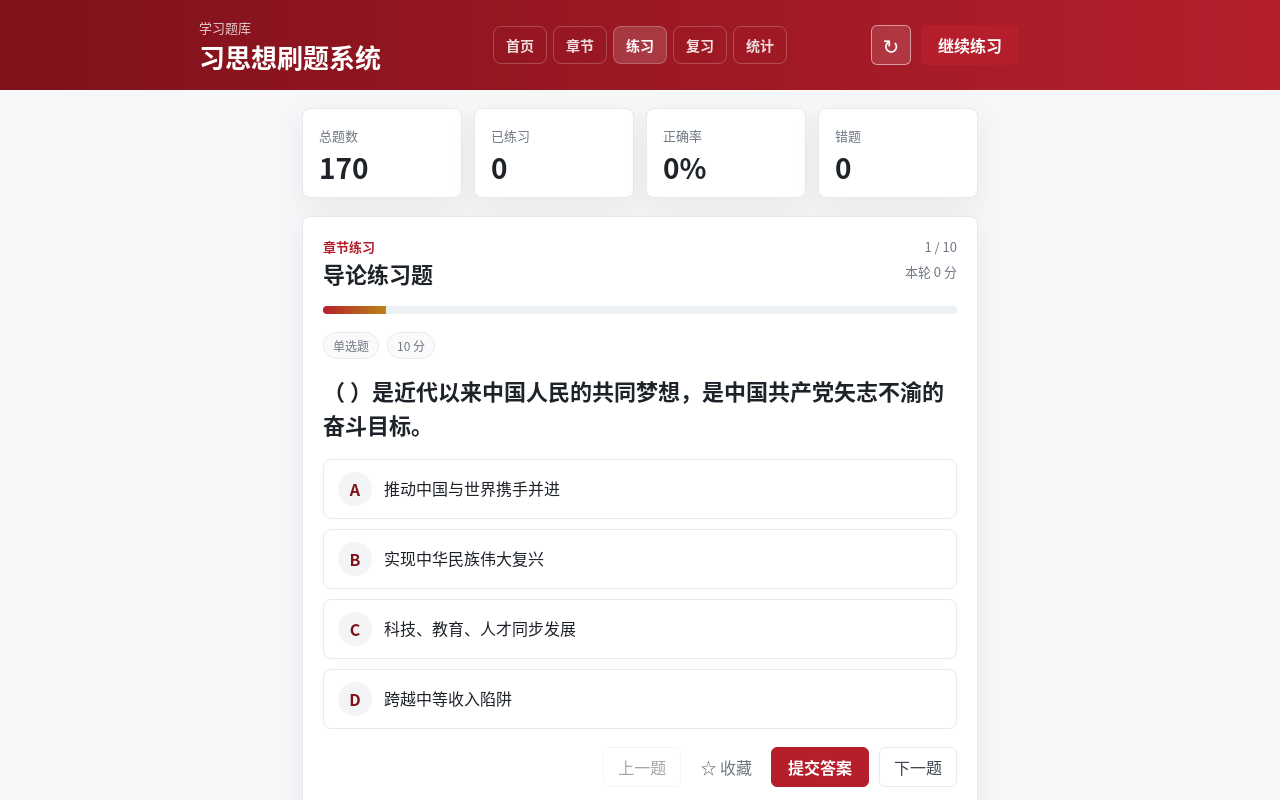
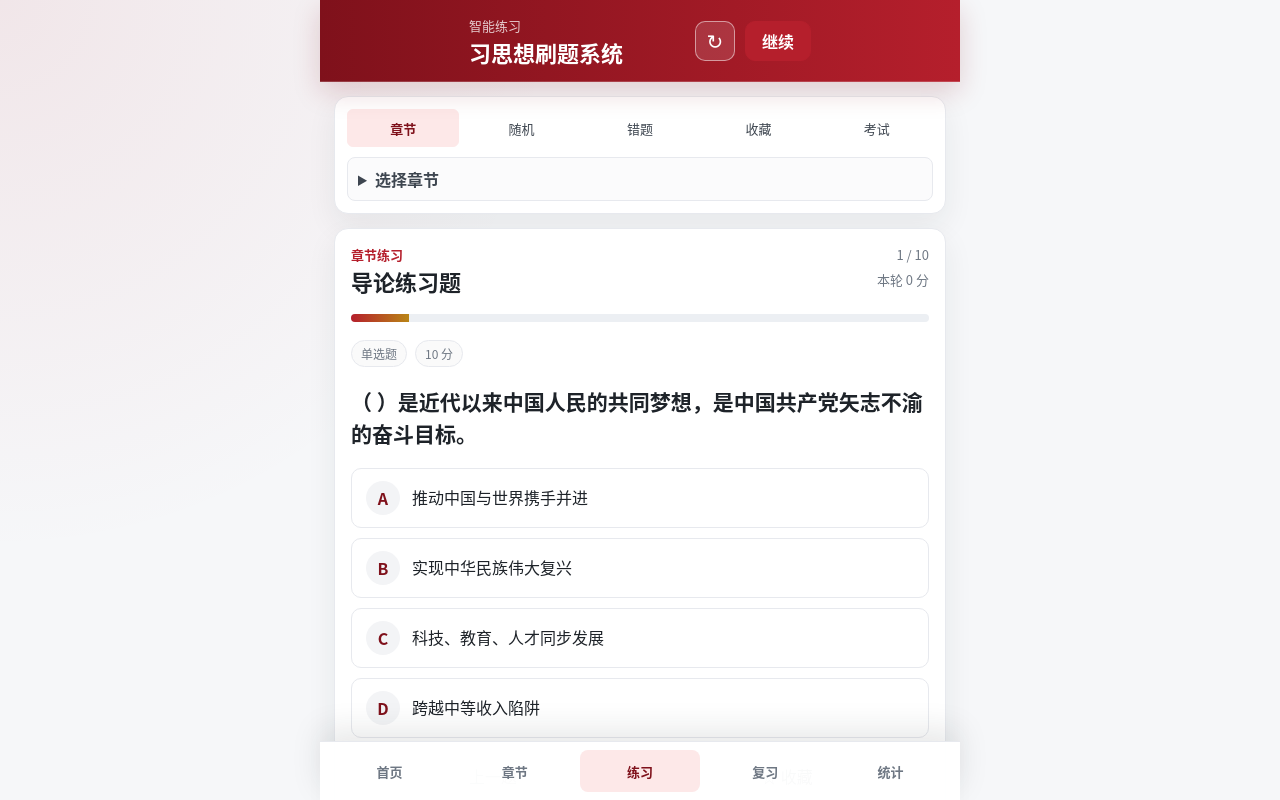
Before and after one commit to meanjey/xisixiang, a plain HTML site: page practice.html in a window 1280 px wide. Shown: the top 800 px of the page. Drawn offline with Linux system fonts and the light colour scheme.

Commit message:
Refine app-style quiz layout

```diff
--- a/app.js
+++ b/app.js
@@ -2507,6 +2507,8 @@ function renderChapters() {
 }
 
 function renderSummary() {
+  if (!els.totalQuestions || !els.answeredQuestions || !els.accuracyRate || !els.mistakeCount) return;
+
   const total = allQuestions.length;
   const stats = Object.values(progress.stats);
   const answered = stats.length;
--- a/practice.html
+++ b/practice.html
@@ -2,15 +2,15 @@
 <html lang="zh-CN">
   <head>
     <meta charset="UTF-8" />
-    <meta name="viewport" content="width=device-width, initial-scale=1.0" />
+    <meta name="viewport" content="width=device-width, initial-scale=1.0, maximum-scale=1.0, user-scalable=no" />
     <title>章节练习 - 习思想刷题系统</title>
-    <link rel="stylesheet" href="styles.css?v=20260612-3" />
+    <link rel="stylesheet" href="styles.css?v=20260612-4" />
   </head>
   <body data-page="practice">
     <div class="app-shell">
       <header class="topbar">
         <div class="brand-block">
-          <p class="eyebrow">学习题库</p>
+          <p class="eyebrow">智能练习</p>
           <h1>习思想刷题系统</h1>
         </div>
         <nav class="site-nav" aria-label="主要导航">
@@ -22,45 +22,24 @@
         </nav>
         <div class="top-actions">
           <button class="icon-button" id="resetProgress" title="清空记录" type="button">↻</button>
-          <button class="primary-button" id="quickStart" type="button">继续练习</button>
+          <button class="primary-button" id="quickStart" type="button">继续</button>
         </div>
       </header>
 
-      <main class="workspace">
-        <aside class="sidebar">
-          <section class="nav-section">
-            <h2>练习模式</h2>
-            <button class="nav-item active" data-mode="chapter" type="button">章节练习</button>
-            <button class="nav-item" data-mode="random" type="button">随机练习</button>
-            <button class="nav-item" data-mode="mistakes" type="button">错题本</button>
-            <button class="nav-item" data-mode="favorites" type="button">收藏题</button>
-            <button class="nav-item" data-mode="exam" type="button">模拟考试</button>
-          </section>
+      <main class="workspace practice-page">
+        <section class="practice-toolbar">
+          <div class="mode-tabs" aria-label="练习模式">
+            <button class="nav-item active" data-mode="chapter" type="button">章节</button>
+            <button class="nav-item" data-mode="random" type="button">随机</button>
+            <button class="nav-item" data-mode="mistakes" type="button">错题</button>
+            <button class="nav-item" data-mode="favorites" type="button">收藏</button>
+            <button class="nav-item" data-mode="exam" type="button">考试</button>
+          </div>
 
-          <section class="nav-section">
-            <h2>章节</h2>
+          <details class="chapter-picker">
+            <summary>选择章节</summary>
             <div id="chapterList" class="chapter-list"></div>
-          </section>
-        </aside>
-
-        <section class="content-area">
-          <section class="summary-grid" aria-label="学习概览">
-            <article class="metric-card">
-              <span>总题数</span>
-              <strong id="totalQuestions">0</strong>
-            </article>
-            <article class="metric-card">
-              <span>已练习</span>
-              <strong id="answeredQuestions">0</strong>
-            </article>
-            <article class="metric-card">
-              <span>正确率</span>
-              <strong id="accuracyRate">0%</strong>
-            </article>
-            <article class="metric-card">
-              <span>错题</span>
-              <strong id="mistakeCount">0</strong>
-            </article>
+          </details>
         </section>
 
         <section class="practice-layout">
@@ -92,7 +71,7 @@
             <div class="question-actions">
               <button class="ghost-button" id="prevQuestion" type="button">上一题</button>
               <button class="text-button" id="favoriteQuestion" type="button">☆ 收藏</button>
-                <button class="primary-button" id="submitAnswer" type="button">提交答案</button>
+              <button class="primary-button" id="submitAnswer" type="button">提交</button>
               <button class="ghost-button" id="nextQuestion" type="button">下一题</button>
             </div>
           </article>
@@ -109,10 +88,9 @@
             <div class="chapter-status" id="chapterStatus"></div>
           </aside>
         </section>
-        </section>
       </main>
     </div>
 
-    <script src="app.js?v=20260612-3"></script>
+    <script src="app.js?v=20260612-4"></script>
   </body>
 </html>
--- a/styles.css
+++ b/styles.css
@@ -1070,3 +1070,263 @@ button:disabled {
     grid-template-columns: repeat(2, minmax(0, 1fr));
   }
 }
+
+/* Clean app framework inspired by the 毛概 reference. */
+body {
+  padding-bottom: 76px;
+  background:
+    radial-gradient(circle at top left, rgba(181, 31, 44, 0.08), transparent 30%),
+    var(--page);
+  -webkit-tap-highlight-color: transparent;
+}
+
+.app-shell {
+  width: min(640px, 100%);
+  margin: 0 auto;
+  min-height: 100vh;
+}
+
+.topbar {
+  width: min(640px, 100%);
+  min-height: 82px;
+  margin: 0 auto;
+  padding: 16px;
+  position: sticky;
+  top: 0;
+  z-index: 30;
+  border-bottom: 1px solid rgba(255, 255, 255, 0.18);
+  box-shadow: 0 10px 26px rgba(127, 17, 27, 0.18);
+}
+
+.topbar h1 {
+  font-size: 22px;
+}
+
+.top-actions {
+  flex: 0 0 auto;
+}
+
+.site-nav {
+  width: min(640px, 100%);
+  padding: 8px 10px calc(8px + env(safe-area-inset-bottom));
+  position: fixed;
+  left: 50%;
+  right: auto;
+  bottom: 0;
+  z-index: 40;
+  display: grid;
+  grid-template-columns: repeat(5, minmax(0, 1fr));
+  gap: 6px;
+  transform: translateX(-50%);
+  border-top: 1px solid var(--line);
+  background: rgba(255, 255, 255, 0.96);
+  box-shadow: 0 -12px 30px rgba(33, 37, 43, 0.1);
+}
+
+.site-nav a {
+  min-height: 42px;
+  padding: 6px;
+  border: 0;
+  border-radius: 8px;
+  color: var(--ink-500);
+  background: transparent;
+  font-size: 13px;
+}
+
+.site-nav a.active,
+.site-nav a:hover {
+  color: var(--red-900);
+  background: var(--red-100);
+}
+
+.workspace,
+.page-shell {
+  width: 100%;
+  padding: 14px;
+}
+
+.page-shell,
+.workspace,
+.practice-layout,
+.two-column-page {
+  display: grid;
+  grid-template-columns: 1fr;
+  gap: 14px;
+}
+
+.summary-grid {
+  grid-template-columns: repeat(2, minmax(0, 1fr));
+  gap: 10px;
+  margin-bottom: 0;
+}
+
+.metric-card {
+  min-height: 86px;
+  padding: 14px;
+}
+
+.metric-card strong {
+  font-size: 26px;
+}
+
+.home-actions,
+.chapter-card-grid,
+.chapter-card-grid.compact {
+  grid-template-columns: repeat(2, minmax(0, 1fr));
+  gap: 10px;
+}
+
+.feature-card,
+.chapter-card {
+  min-height: 126px;
+  padding: 15px;
+}
+
+.primary-feature {
+  background: linear-gradient(135deg, var(--red-900), var(--red-700));
+}
+
+.page-section,
+.question-panel,
+.answer-sheet,
+.practice-toolbar,
+.metric-card,
+.feature-card,
+.chapter-card,
+.review-item,
+.stats-row {
+  border-radius: 14px;
+  box-shadow: 0 12px 30px rgba(33, 37, 43, 0.07);
+}
+
+.practice-toolbar {
+  padding: 12px;
+  background: var(--paper);
+  border: 1px solid var(--line);
+}
+
+.mode-tabs {
+  display: grid;
+  grid-template-columns: repeat(5, minmax(0, 1fr));
+  gap: 6px;
+}
+
+.mode-tabs .nav-item {
+  min-height: 38px;
+  justify-content: center;
+  padding: 7px 4px;
+  font-size: 13px;
+  text-align: center;
+}
+
+.chapter-picker {
+  margin-top: 10px;
+}
+
+.chapter-picker summary {
+  min-height: 40px;
+  padding: 9px 10px;
+  border: 1px solid var(--line);
+  border-radius: 8px;
+  color: var(--ink-700);
+  background: #fbfbfc;
+  cursor: pointer;
+  font-weight: 700;
+}
+
+.chapter-picker .chapter-list {
+  margin-top: 10px;
+  grid-template-columns: repeat(2, minmax(0, 1fr));
+}
+
+.question-panel,
+.answer-sheet {
+  padding: 16px;
+}
+
+.practice-header,
+.sheet-header {
+  align-items: flex-start;
+}
+
+#questionText {
+  margin-top: 18px;
+  font-size: 21px;
+  line-height: 1.55;
+}
+
+.option-button {
+  min-height: 56px;
+  border-radius: 10px;
+}
+
+.option-key {
+  border-radius: 999px;
+}
+
+.feedback {
+  border-radius: 12px;
+  line-height: 1.7;
+}
+
+.answer-grid {
+  grid-template-columns: repeat(5, minmax(0, 1fr));
+}
+
+.answer-dot {
+  width: 100%;
+  border-radius: 10px;
+}
+
+.question-actions {
+  display: grid;
+  grid-template-columns: repeat(2, minmax(0, 1fr));
+}
+
+.question-actions button {
+  width: 100%;
+}
+
+.primary-button,
+.ghost-button,
+.text-button,
+.icon-button {
+  border-radius: 10px;
+}
+
+.stats-row {
+  grid-template-columns: 1fr;
+}
+
+.stats-row b {
+  text-align: left;
+}
+
+@media (max-width: 430px) {
+  .workspace,
+  .page-shell {
+    padding: 12px;
+  }
+
+  .topbar {
+    padding: 14px 12px;
+  }
+
+  .home-actions {
+    grid-template-columns: 1fr;
+  }
+
+  .feature-card {
+    min-height: 112px;
+  }
+
+  .chapter-card-grid,
+  .chapter-card-grid.compact,
+  .chapter-picker .chapter-list {
+    grid-template-columns: repeat(2, minmax(0, 1fr));
+  }
+
+  .chapter-card {
+    min-height: 122px;
+  }
+}
```
Also changed, not shown: chapters.html (+3 -3 lines), index.html (+3 -3 lines), review.html (+3 -3 lines), stats.html (+3 -3 lines). Lines whose indentation alone changed are shown as unchanged.
